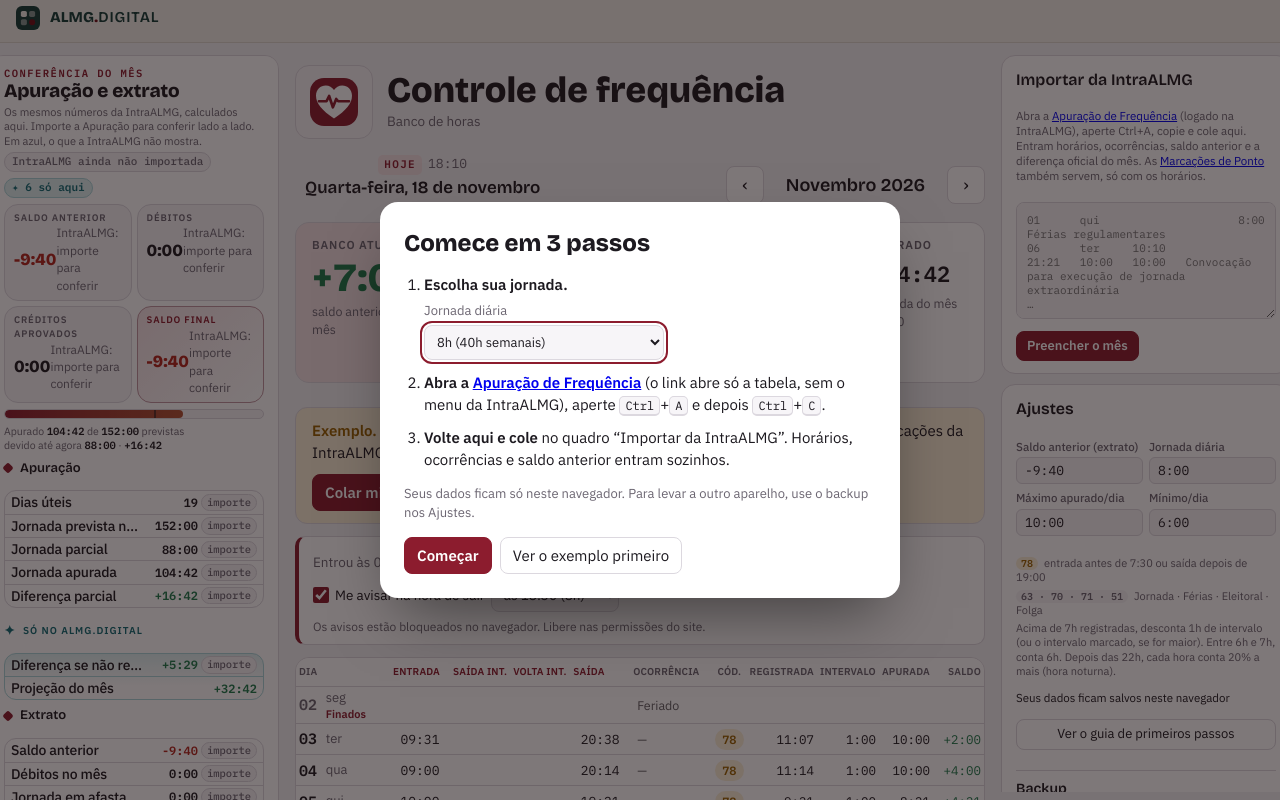
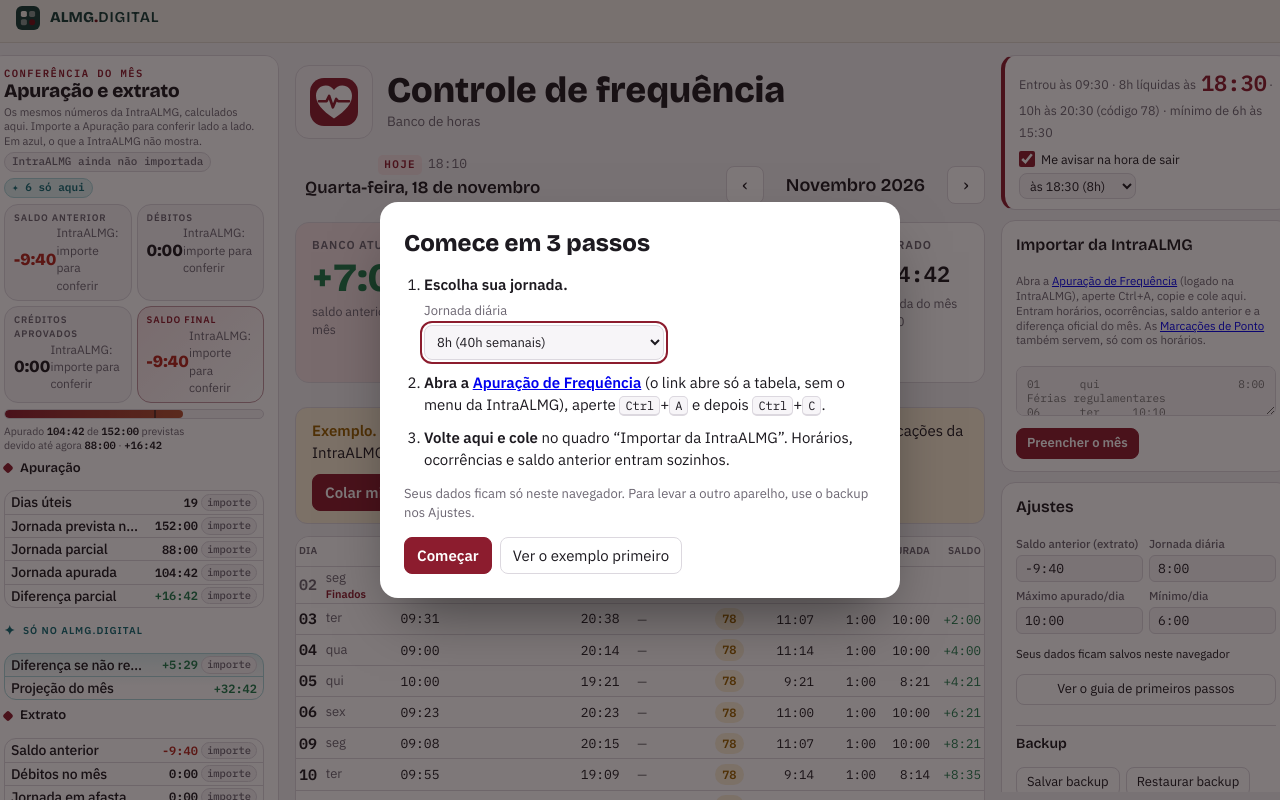
Before and after one commit to diogocascimiro/ponto, a plain HTML site: page index.html in a window 1280 px wide. Shown: the top 800 px of the page. Drawn offline with nearby package versions, Linux system fonts and the light colour scheme.

Commit message:
Aviso de hoje na lateral direita; laterais sempre com a mesma altura

```diff
--- a/index.html
+++ b/index.html
@@ -257,6 +257,20 @@ footer{color:var(--muted);font-size:12.5px;display:flex;flex-wrap:wrap;gap:6px 1
 .extrato .exlist{font-size:13px}
 .extrato .exlist li{grid-template-columns:minmax(0,1fr) auto;gap:6px}
 .extrato .exlist li .vals{display:flex;flex-direction:column;align-items:flex-end;gap:3px}
+}
+/* Telas largas: aviso de hoje no alto da lateral direita; a caixa de colar ocupa o que sobra */
+@media (min-width:1180px){
+.wrap>.panels{display:flex;flex-direction:column;overflow-x:hidden}
+.panels #importPanel{flex:1;display:flex;flex-direction:column}
+.panels #importPanel #paste{flex:1;height:auto;min-height:48px}
+.panels .today{display:block;padding:10px 14px;border-radius:14px;line-height:1.5}
+.panels .today .muted{font-size:12.5px}
+.panels .today .big{font-size:22px;margin:0 2px;vertical-align:-2px}
+.panels .today .notify{display:flex;flex-wrap:wrap;align-items:center;margin:6px 0 0;gap:4px 8px}
+.panels .today .notify .chk{font-size:12.5px;white-space:nowrap}
+.panels .today .notify select{font-size:12.5px;padding:3px 6px}
+.panels .today .notify .muted{display:none}
+.panels .legend{display:none}
 }
 /* Telas largas, versão compacta: as laterais cabem inteiras na tela, sem rolagem própria */
 @media (min-width:1180px){
@@ -1154,7 +1168,19 @@ nb.appendChild(lbl);
   }
   $("openGuide") && $("openGuide").addEventListener("click", openGuide);
 
-  // ---------- cabeçalho fixo ----------
+  // ---------- telas largas: aviso de hoje na lateral direita, laterais com a mesma altura ----------
+(function(){
+const mq = matchMedia("(min-width:1180px)");
+const tb = $("todayBox"), pa = document.querySelector(".panels"), ex = document.querySelector(".extrato");
+if (!tb || !pa || !ex) return;
+const mark = document.createComment("todayBox"); tb.before(mark);
+const fit = () => { pa.style.height = mq.matches ? ex.offsetHeight + "px" : ""; };
+const place = () => { if (mq.matches) pa.prepend(tb); else mark.after(tb); fit(); };
+mq.addEventListener("change", place); place();
+if ("ResizeObserver" in window) new ResizeObserver(fit).observe(ex);
+})();
+
+// ---------- cabeçalho fixo ----------
   (function(){
     const band = document.querySelector(".band");
     const setH = () => { if (band) document.documentElement.style.setProperty("--bandH", band.offsetHeight + "px"); };
```
